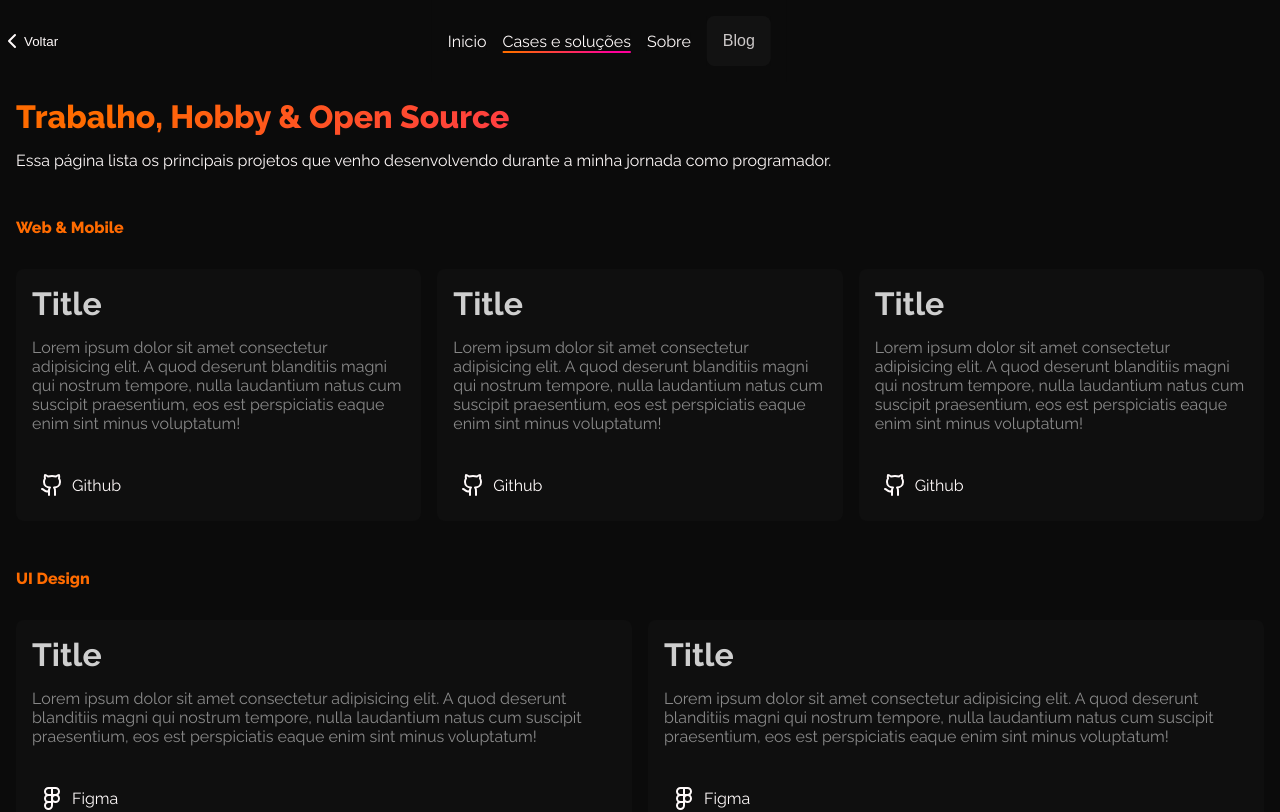
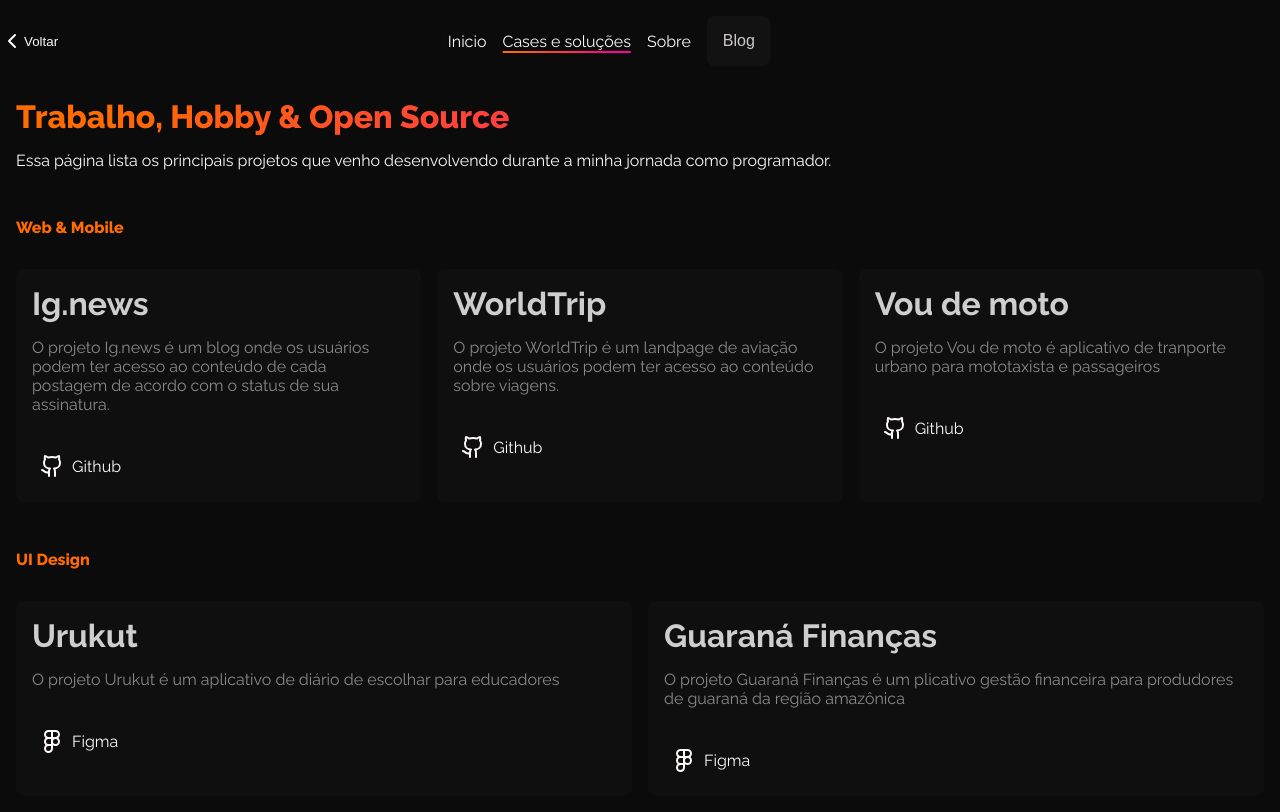
Before and after one commit to ThiagoFragata/portfolio, a Next.js app: page /cases-and-solutions in a window 1280 px wide. Shown: the top 812 px of the page. Built offline with nearby package versions, Linux system fonts and the light colour scheme.

Commit message:
feat: apply favorites projects

```diff
--- a/src/app/cases-and-solutions/page.tsx
+++ b/src/app/cases-and-solutions/page.tsx
@@ -18,9 +18,21 @@ export default function CasesAndSolutions() {
       </div>
 
       <div className={styles.grid3}>
-        <Card />
-        <Card />
-        <Card />
+        <Card
+          title="Ig.news"
+          description="O projeto Ig.news é um blog onde os usuários podem ter acesso ao conteúdo de cada postagem de acordo com o status de sua assinatura."
+          link="https://github.com/ThiagoFragata/Chapter3-Ig-news.git"
+        />
+        <Card
+          title="WorldTrip"
+          description="O projeto WorldTrip é um landpage de aviação onde os usuários podem ter acesso ao conteúdo sobre viagens."
+          link="https://github.com/ThiagoFragata/Desafio6-ignite-WorldTrip.git"
+        />
+        <Card
+          title="Vou de moto"
+          description="O projeto Vou de moto é aplicativo de tranporte urbano para mototaxista e passageiros"
+          link="https://github.com/ThiagoFragata/app-voudemoto.git"
+        />
       </div>
 
       <div className={styles.title}>
@@ -28,8 +40,18 @@ export default function CasesAndSolutions() {
       </div>
 
       <div className={styles.grid2}>
-        <Card type="design" />
-        <Card type="design" />
+        <Card
+          title="Urukut"
+          description="O projeto Urukut é um aplicativo de diário de escolhar para educadores"
+          link="https://www.figma.com/proto/Ipk6324nc67kGw30kJsWgG/Urukut---APP?page-id=1%3A2&type=design&node-id=1-2938&viewport=381%2C396%2C0.36&scaling=scale-down"
+          type="design"
+        />
+        <Card
+          title="Guaraná Finanças"
+          description="O projeto Guaraná Finanças é um plicativo gestão financeira para produdores de guaraná da região amazônica"
+          link="https://www.figma.com/proto/qeKVFDNzySLHGnaATHcZEH/Campus-Mobile?page-id=1%3A3&type=design&node-id=13-65&viewport=809%2C171%2C0.18&scaling=min-zoom"
+          type="design"
+        />
       </div>
 
       <div className={styles.title}>
--- a/src/components/card/card.module.scss
+++ b/src/components/card/card.module.scss
@@ -3,6 +3,10 @@
     padding: 1rem;
 
     border-radius: 0.5rem;
+
+    a {
+        cursor: pointer;
+    }
 
     h3 {
         font-size: 2rem;
--- a/src/components/card/index.tsx
+++ b/src/components/card/index.tsx
@@ -3,27 +3,25 @@ import styles from './card.module.scss'
 
 interface CardProps {
   type?: 'develop' | 'design'
+  title: string
+  description: string
+  link: string
 }
 
-export function Card({ type = 'develop' }: CardProps) {
+export function Card({
+  type = 'develop',
+  title,
+  description,
+  link,
+}: CardProps) {
   return (
     <div className={styles.card}>
-      <h3>Title</h3>
-      <p>
-        Lorem ipsum dolor sit amet consectetur adipisicing elit. A quod deserunt
-        blanditiis magni qui nostrum tempore, nulla laudantium natus cum
-        suscipit praesentium, eos est perspiciatis eaque enim sint minus
-        voluptatum!
-      </p>
-      {type === 'develop' ? (
-        <a href="#">
-          <Github /> Github
-        </a>
-      ) : (
-        <a href="#">
-          <Figma /> Figma
-        </a>
-      )}
+      <h3>{title}</h3>
+      <p>{description}</p>
+      <a href={link} target="_blank" rel="noreferrer">
+        {type === 'develop' ? <Github /> : <Figma />}{' '}
+        {type === 'develop' ? 'Github' : 'Figma'}
+      </a>
     </div>
   )
 }
```
